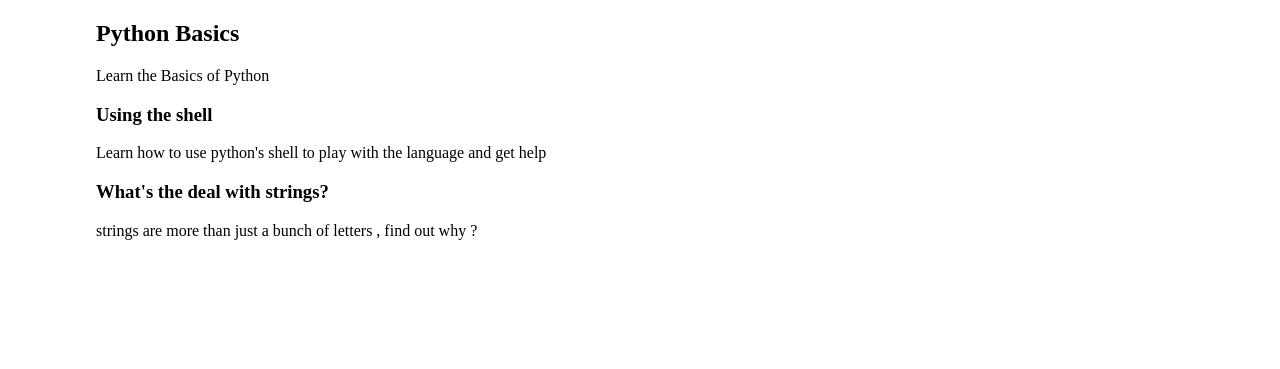
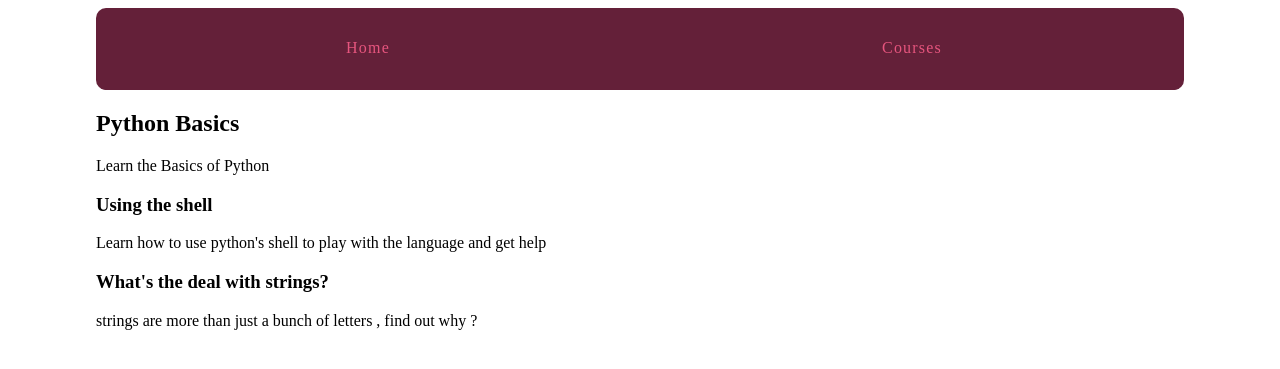
Before and after one commit to Mosaab4/Teamtreehouse-Learn-Django, a Django app: page /courses/1/ in a window 1280 px wide. Shown: the top 369 px of the page. Run offline with Django 3.2, Linux system fonts and the light colour scheme; data comes from the database, SQL or seed files in the repository; parts of the project's set-up code (start-up, migrations or seed data) failed here and were passed over.

Commit message:
Add navbar

```diff
--- a/Django Basics/learning_site/templates/layout.html
+++ b/Django Basics/learning_site/templates/layout.html
@@ -7,6 +7,10 @@
     </head>
     <body>
         <div class="site-container">
+            <nav>
+                <a href="{% url 'views.hello_world'%}">Home</a>
+                <a href="{% url 'courses.views.course_list'%}">Courses</a>
+            </nav>
             {% block content %}
             {% endblock %}
         </div>
```
